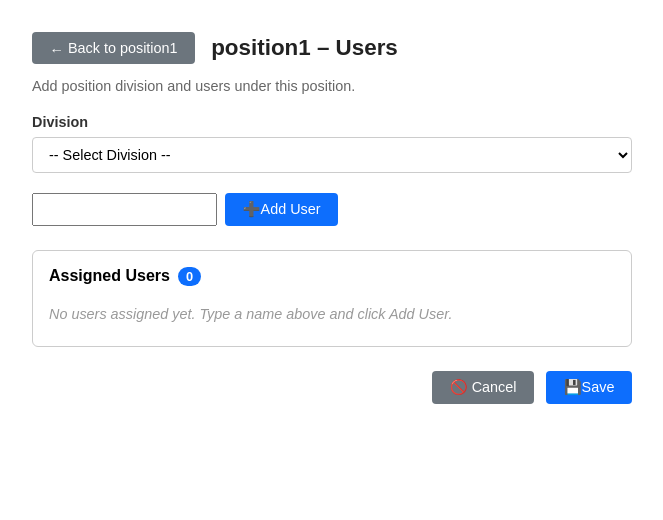
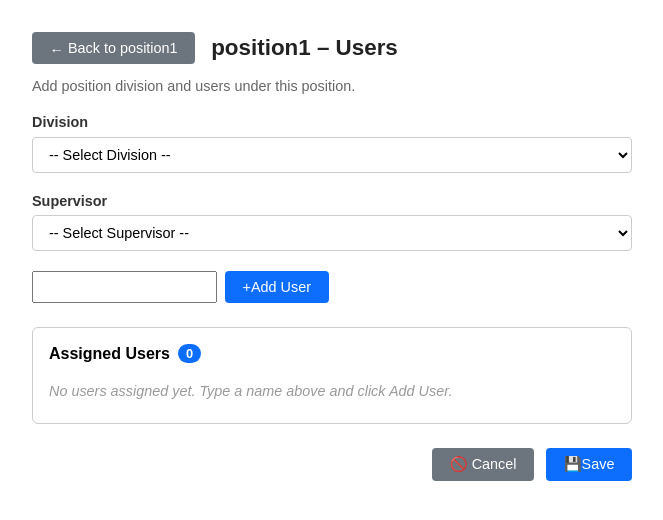
Before and after one commit to owencollins15/vpcr-update, an Angular app: page /position/1/users in a window 1280 px wide. Shown: the top 520 px of the page, without its empty margins (308-971 px from the left). Built offline with nearby package versions, Linux system fonts and the light colour scheme.

Commit message:
division and supevisor drop down implemented

```diff
--- a/src/app/app.ts
+++ b/src/app/app.ts
@@ -10,6 +10,7 @@ export interface Position {
   id: number;
   name: string;
   divisionId: number;
+  supervisorId: number;
 }
 export interface Division {
   id: number;
@@ -23,6 +24,19 @@ export const DIVISIONS: Division[] = [
   { id: 5, name: 'division 5' },
 ];
 
+export interface Supervisor {
+  id: number;
+  name: string;
+}
+
+export const SUPERVISORS: Supervisor[] = [
+  { id: 1, name: 'supervisor 1' },
+  { id: 2, name: 'supervisor 2' },
+  { id: 3, name: 'supervisor 3' },
+  { id: 4, name: 'supervisor 4' },
+  { id: 5, name: 'supervisor 5' },
+];
+
 @Component({
   selector: 'app-root',
   imports: [CommonModule, RouterOutlet],
@@ -32,16 +46,16 @@ export const DIVISIONS: Division[] = [
 export class App {
   positions: Position[] = [
     //positions array with json constants
-    { id: 1, name: 'position 1', divisionId: 0 },
-    { id: 2, name: 'position 2', divisionId: 0 },
-    { id: 3, name: 'position 3', divisionId: 0 },
-    { id: 4, name: 'position 4', divisionId: 0 },
-    { id: 5, name: 'position 5', divisionId: 0 },
-    { id: 6, name: 'position 6', divisionId: 0 },
-    { id: 7, name: 'position 7', divisionId: 0 },
-    { id: 8, name: 'position 8', divisionId: 0 },
-    { id: 9, name: 'position 9', divisionId: 0 },
-    { id: 10, name: 'position 10', divisionId: 0 },
+    { id: 1, name: 'position 1', divisionId: 0, supervisorId: 0 },
+    { id: 2, name: 'position 2', divisionId: 0, supervisorId: 0 },
+    { id: 3, name: 'position 3', divisionId: 0, supervisorId: 0 },
+    { id: 4, name: 'position 4', divisionId: 0, supervisorId: 0 },
+    { id: 5, name: 'position 5', divisionId: 0, supervisorId: 0 },
+    { id: 6, name: 'position 6', divisionId: 0, supervisorId: 0 },
+    { id: 7, name: 'position 7', divisionId: 0, supervisorId: 0 },
+    { id: 8, name: 'position 8', divisionId: 0, supervisorId: 0 },
+    { id: 9, name: 'position 9', divisionId: 0, supervisorId: 0 },
+    { id: 10, name: 'position 10', divisionId: 0, supervisorId: 0 },
   ];
   lastSavedPositionId: number | null = null; //can be either type number or type null , initialized as null
   showPositionList = true;
--- a/src/app/position-users/position-users.html
+++ b/src/app/position-users/position-users.html
@@ -17,6 +17,17 @@
     </select>
   </div>
 
+  <!-- supervisor Selector -->
+  <div class="form-group1">
+    <label class="form-label1">Supervisor </label>
+    <select class="form-select1" [(ngModel)]="selSupervisorId">
+      <option [value]="0">-- Select Supervisor --</option>
+      @for (supervisor of supervisor; track supervisor.id) {
+        <option [value]="supervisor.id">{{ supervisor.name }}</option>
+      }
+    </select>
+  </div>
+
   <!-- Save message -->
   @if (showMessage) {
     <div class="save-message">✅ Users and Division saved successfully!</div>
@@ -31,7 +42,7 @@
       [(ngModel)]="newUser"
       (keydown)="onEnter($event)"
     />
-    <button class="btn btn-primary" (click)="addUser()">➕Add User</button>
+    <button class="btn btn-primary" (click)="addUser()">+Add User</button>
   </div>
 
   <!-- Users list -->
--- a/src/app/position-users/position-users.scss
+++ b/src/app/position-users/position-users.scss
@@ -199,3 +199,31 @@
     box-shadow: 0 0 0 2px rgba(13, 110, 253, 0.2);
   }
 }
+
+.form-group1 {
+  margin-bottom: 1.25rem;
+}
+
+.form-label1 {
+  display: block;
+  font-weight: 600;
+  font-size: 0.9rem;
+  color: #333;
+  margin-bottom: 0.4rem;
+}
+
+.form-select1 {
+  width: 100%;
+  padding: 0.5rem 0.75rem;
+  border: 1px solid #ccc;
+  border-radius: 4px;
+  font-size: 0.9rem;
+  background: #fff;
+  cursor: pointer;
+
+  &:focus {
+    outline: none;
+    border-color: #0d6efd;
+    box-shadow: 0 0 0 2px rgba(13, 110, 253, 0.2);
+  }
+}
--- a/src/app/position-users/position-users.ts
+++ b/src/app/position-users/position-users.ts
@@ -2,16 +2,11 @@ import { CommonModule } from '@angular/common';
 import { Component, OnInit } from '@angular/core';
 import { FormsModule } from '@angular/forms';
 import { ActivatedRoute, Router } from '@angular/router';
-import { Division, DIVISIONS, Position } from '../app';
+import { Division, DIVISIONS, Supervisor, SUPERVISORS } from '../app';
 
 interface userEntry {
   id: number;
   name: string;
-}
-
-interface positionAssignment {
-  divisionId: number;
-  users: userEntry[];
 }
 
 @Component({
@@ -27,6 +22,9 @@ export class PositionUsers implements OnInit {
 
   div: Division[] = DIVISIONS; //holds array of division objects imported from app.ts , this is what populates the drop down list
   selDivisionId: number = 0; //0 indicates no division has been selected
+
+  supervisor: Supervisor[] = SUPERVISORS; //holds array of supervisor objects imported from app.ts , this is what populates the drop down list
+  selSupervisorId: number = 0; //0 indicates no supervisor is selected
 
   users: userEntry[] = []; //users array
   newUser: string = ' ';
@@ -53,6 +51,7 @@ export class PositionUsers implements OnInit {
       //if found loads users back into the array with their saved data
       const data = JSON.parse(saved); //converts JSON string into a JavaScript Object ex. "users" is now users: [...]
       this.selDivisionId = data.divisionId || 0; //restores selected division and show the division previously selected in the dropdown
+      this.selSupervisorId = data.supervisorId || 0; //restores selected supervisor and shows the supervisor previously selected in the dropdown
       this.users = data.users || []; //restores users that were added, if data.users exist use it if no use empty array
     }
     console.log('assignment loaded');
@@ -81,6 +80,7 @@ export class PositionUsers implements OnInit {
     const assignment = {
       //assignment object
       divisionId: this.selDivisionId, //currently selected division
+      supervisorId: this.selSupervisorId,
       users: this.users, //users array
     };
     // saves assignment to local storage , then converts into a JSON string that is stored locally
```
